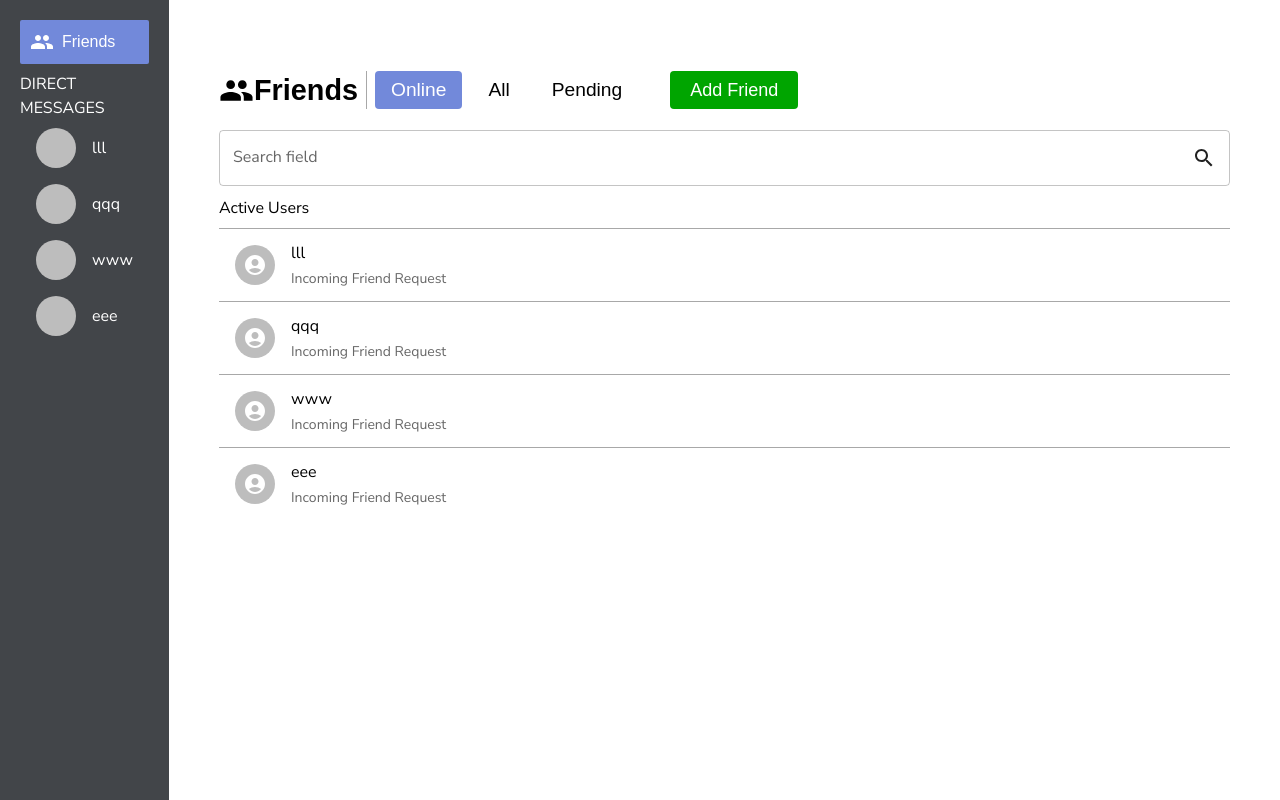
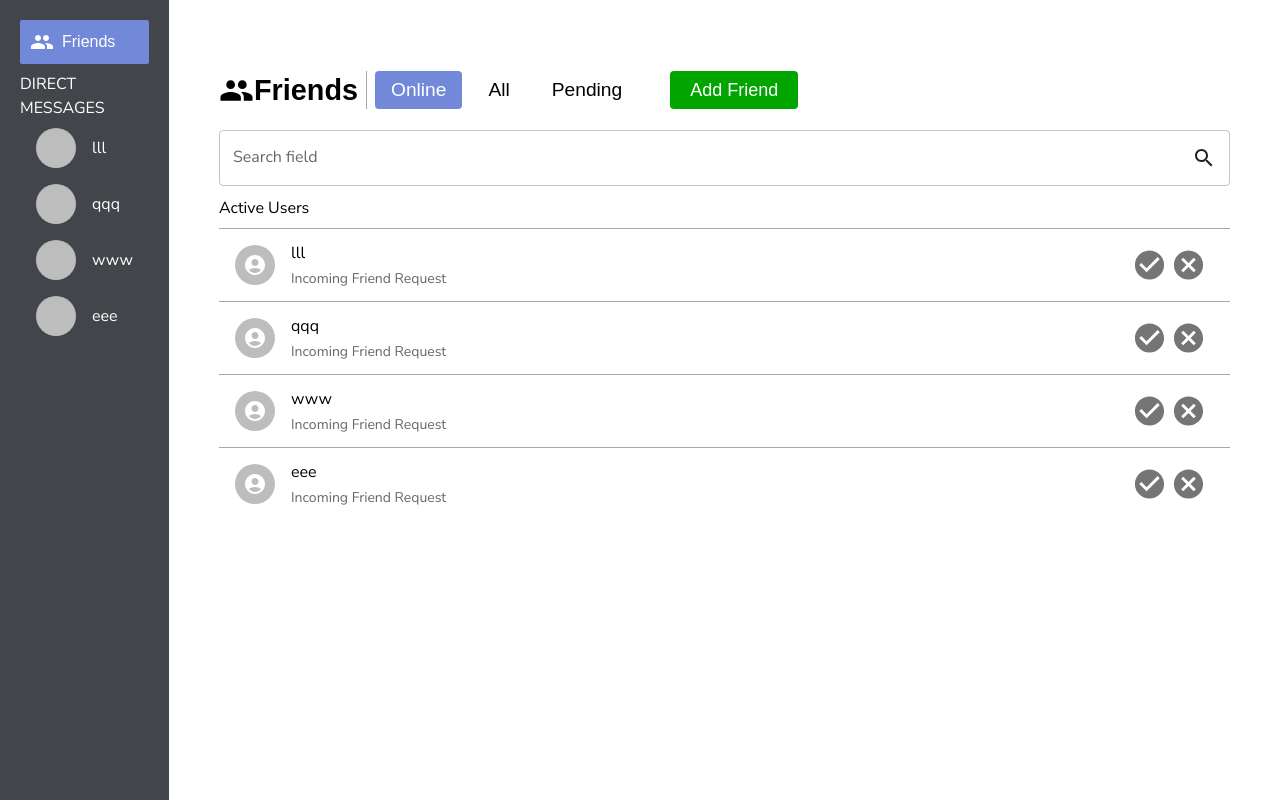
Before and after one commit to KevinBui33/Discord-for-Coders, a React (Create React App) app in the folder client/: page /dashboard in a window 1280 px wide. Built offline with nearby package versions, Linux system fonts and the light colour scheme; no server answers; sample sign-in values are in the browser's storage.

Commit message:
WIP - changing api class to use RTK query

```diff
--- a/client/src/Components/Friend/Friends.js
+++ b/client/src/Components/Friend/Friends.js
@@ -8,18 +8,23 @@ import {
   ListItem,
   ListItemAvatar,
   ListItemText,
+  ListItemIcon,
+  ListItemButton,
+  IconButton,
 } from "@mui/material";
 import React, { useContext, useEffect, useState } from "react";
 import AccountCircleIcon from "@mui/icons-material/AccountCircle";
 import { SocketContext } from "../../Context/SocketProvider";
-import CheckIcon from "@mui/icons-material/Check";
+import CheckCircleIcon from "@mui/icons-material/CheckCircle";
+import CancelIcon from "@mui/icons-material/Cancel";
 import SearchIcon from "@mui/icons-material/Search";
 import FriendNavBar from "./FriendNavBar";
 import * as api from "../../api/api";
+import { useGetUsersQuery } from "../../features/userApiSlice";
+import { skipToken } from "@reduxjs/toolkit/dist/query";
 
 // TODO: Replace api import with RTK query module for API calls
 // TODO: Have a default friend nav option be "clicked" when going to dashboard
-// TODO: Set background color when nav item  clicked
 
 const Friends = () => {
   const [search, setSearch] = useState("");
@@ -27,6 +32,9 @@ const Friends = () => {
   const [notification, setNotification] = useState(false);
   const [clickedNavOption, setClickedNavOption] = useState("");
   const [listStatus, setListStatus] = useState("");
+
+  const [type, setType] = useState(skipToken);
+  const result = useGetUsersQuery(type);
   const socket = useContext(SocketContext);
 
   useEffect(() => {
@@ -52,6 +60,7 @@ const Friends = () => {
     ]);
   }, [socket]);
 
+  // Change the title everytime a nav option is clicked
   useEffect(() => {
     switch (clickedNavOption) {
       case "Online":
@@ -70,8 +79,23 @@ const Friends = () => {
     console.log(item);
 
     setClickedNavOption(item);
+    // TODO: get users based off nav menu item clicked
+    setType(item);
 
-    // TODO: get users based off nav menu item clicked
+    console.log(result);
+  };
+
+  const filterUsers = (e) => {
+    setSearch(e.target.value);
+    console.log(search);
+  };
+
+  const declineFriend = () => {
+    console.log("accept");
+  };
+
+  const acceptFriend = () => {
+    console.log("decline");
   };
 
   return (
@@ -88,10 +112,7 @@ const Friends = () => {
         id="outlined-search"
         label="Search field"
         type="search"
-        onChange={(e) => {
-          setSearch(e.target.value);
-          console.log(search);
-        }}
+        onChange={filterUsers}
         InputProps={{
           endAdornment: <SearchIcon />,
         }}
@@ -100,8 +121,20 @@ const Friends = () => {
         <Typography className="list-title">{listStatus}</Typography>
         <List className="user-list">
           {usersList.map((user, index) => (
-            <div className="user-account-listitem">
-              <ListItem key={index} className="user-account-container">
+            <div className="user-account-listitem" key={index}>
+              <ListItem
+                className="user-account-container"
+                secondaryAction={
+                  <div>
+                    <IconButton edge="end" onClick={acceptFriend}>
+                      <CheckCircleIcon fontSize="large" />
+                    </IconButton>
+                    <IconButton onClick={declineFriend}>
+                      <CancelIcon fontSize="large" />
+                    </IconButton>
+                  </div>
+                }
+              >
                 <ListItemAvatar>
                   <Avatar>
                     <AccountCircleIcon />
--- /dev/null
+++ b/client/src/features/userApiSlice.js
@@ -0,0 +1,11 @@
+import { apiSlice } from "../api/apiSlice";
+
+export const userApiSlice = apiSlice.injectEndpoints({
+  endpoints: (builder) => ({
+    getUsers: builder.query({
+      query: (type) => `friends?type=${type}`,
+    }),
+  }),
+});
+
+export const { useGetUsersQuery } = userApiSlice;
```
Also changed, not shown: 2 other files (tests, documents, lock files or other folders).
